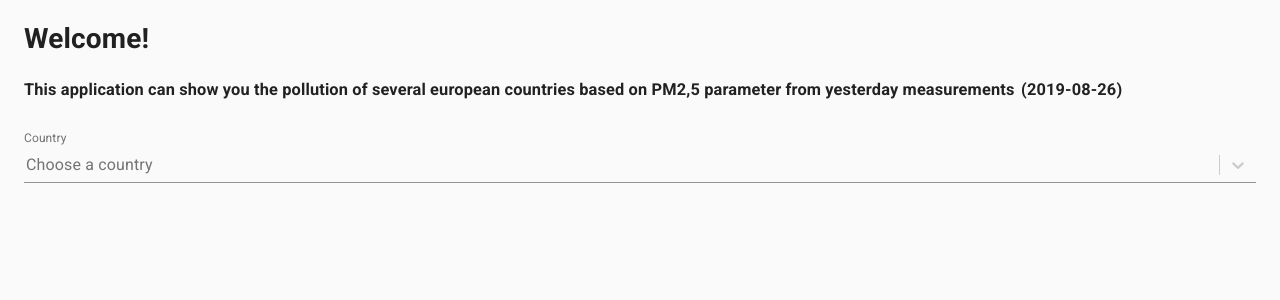
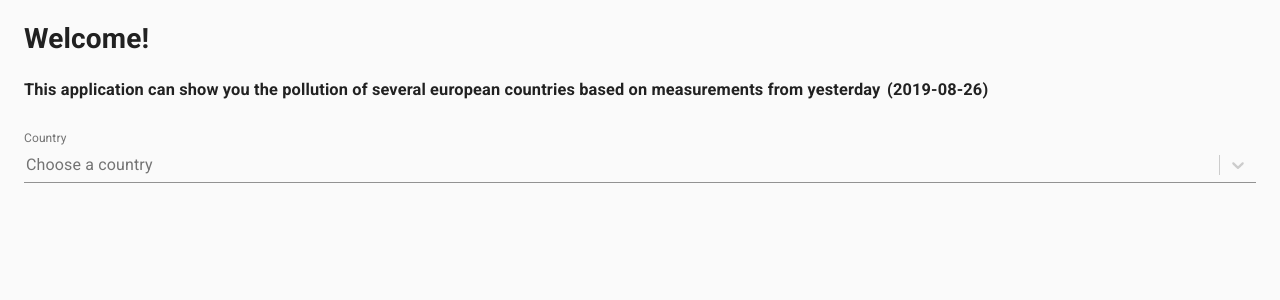
Before and after one commit to MariuszMycek/Country-pollution-app, a Next.js app: page / in a window 1280 px wide. Shown: the top 300 px of the page. Built offline with nearby package versions, Linux system fonts and the light colour scheme.

Commit message:
Update the app header

```diff
--- a/components/Accordion.js
+++ b/components/Accordion.js
@@ -38,6 +38,9 @@ export default function ControlledExpansionPanels(props) {
 
   return (
     <div className={classes.root}>
+      {props.citiesPollutionList.length ? (
+        <h4 className="header">Ten most polluted places:</h4>
+      ) : null}
       {props.citiesPollutionList.map((item, i) => (
         <ExpansionPanel
           key={item.city}
--- a/components/Header.js
+++ b/components/Header.js
@@ -18,7 +18,7 @@ const Header = props => {
       <h1>Welcome!</h1>
       <h3>
         This application can show you the pollution of several european
-        countries based on PM2,5 parameter from yesterday measurements
+        countries based on measurements from yesterday
         <span className={classes.dataField}>({props.yesterdayDate})</span>
       </h3>
     </header>
```
